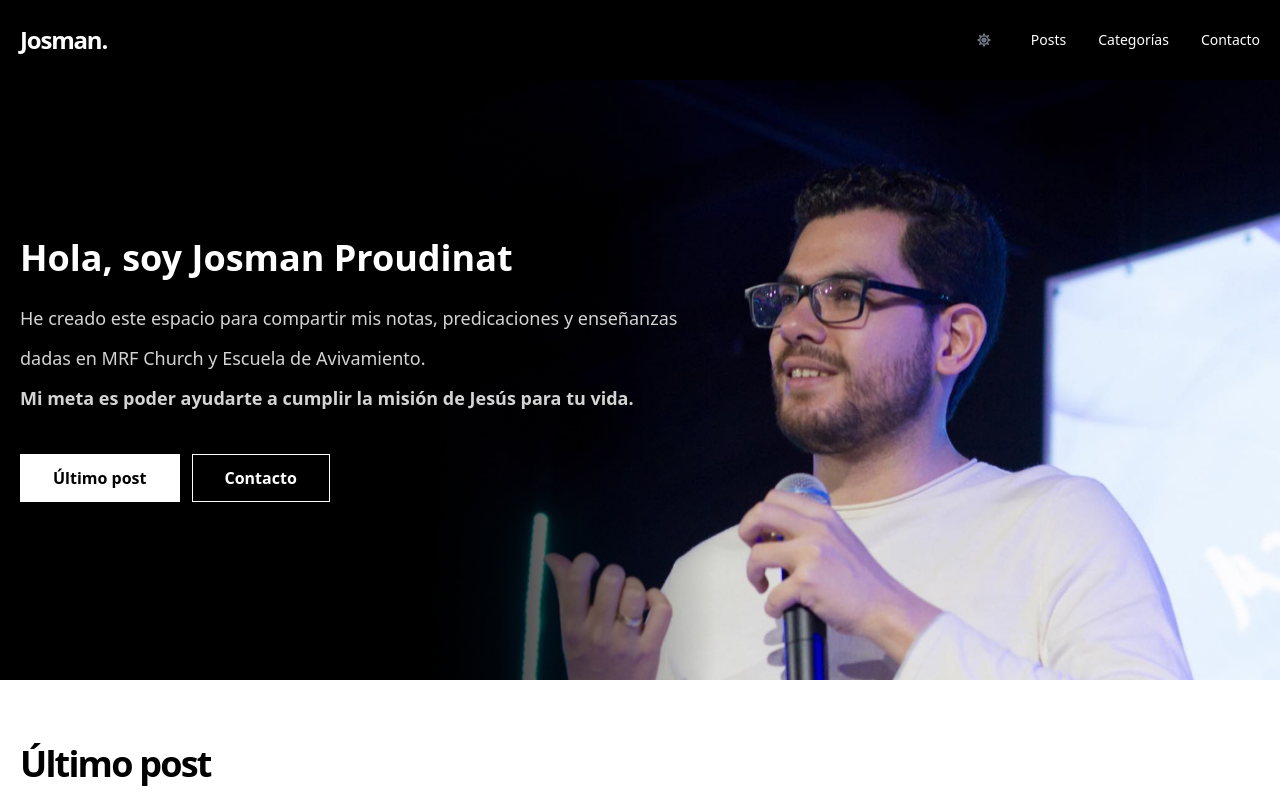
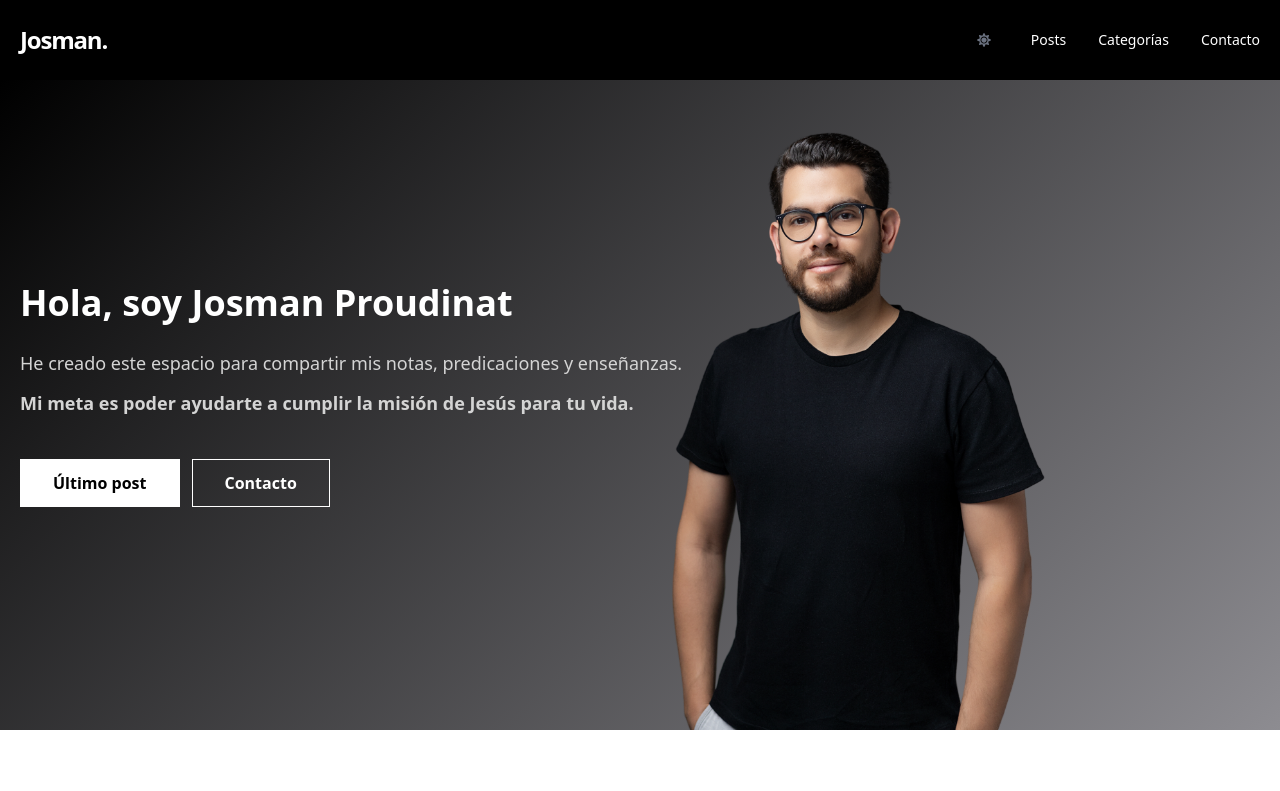
Before and after one commit to JosmanPS/josmanproudinat.com, a Next.js app: page / in a window 1280 px wide. Shown: the top 791 px of the page. Built offline with nearby package versions, Linux system fonts and the light colour scheme.

Commit message:
Cambio hero pic

```diff
--- a/components/Intro/index.tsx
+++ b/components/Intro/index.tsx
@@ -1,13 +1,15 @@
 import { CMS_NAME } from '../../lib/constants'
 import Container from '../container'
 import Buttons from './buttons'
+import NextImage from 'next/image'
 
 const Intro = () => {
   return (
     <section
-      className="flex flex-col-reverse md:flex-row items-center md:justify-between min-h-[600px] py-36"
+      className="flex flex-col-reverse md:flex-row items-center md:justify-between md:min-h-[650px] py-36 relative -z-20"
       style={{
-        backgroundImage: "url('/img/josman-hero-bg.jpg')",
+        background:
+          'linear-gradient(135deg, rgba(0,0,0,1) 0%, rgba(141,140,145,1) 100%)',
         backgroundSize: 'cover',
         backgroundPosition: 'center center',
       }}
@@ -19,17 +21,28 @@ const Intro = () => {
           </h1>
           <p className="text-neutral-300 text-center md:text-left text-lg mt-5 leading-10 mb-12">
             He creado este espacio para compartir mis notas, predicaciones y
-            enseñanzas dadas en MRF Church y Escuela de Avivamiento. <br />
+            enseñanzas.<br />
             <b>
               Mi meta es poder ayudarte a cumplir la misión de Jesús para tu
               vida.
             </b>{' '}
           </p>
-          <div className='mb-8'>
+          <div className="mb-8">
             <Buttons />
           </div>
         </div>
       </Container>
+      <div className="absolute w-full h-full bottom-0 right-0 md:right-48 overflow-hidden" style={{}}>
+        <NextImage
+          className="-z-10"
+          src="/img/josman-sin-fondo.png"
+          alt="Josman Proudinat"
+          layout="fill"
+          objectFit="contain"
+          objectPosition="right bottom"
+          quality={100}
+        />
+      </div>
     </section>
   )
 }
```
Also changed, not shown: public/img/josman-sin-fondo.png (added).
